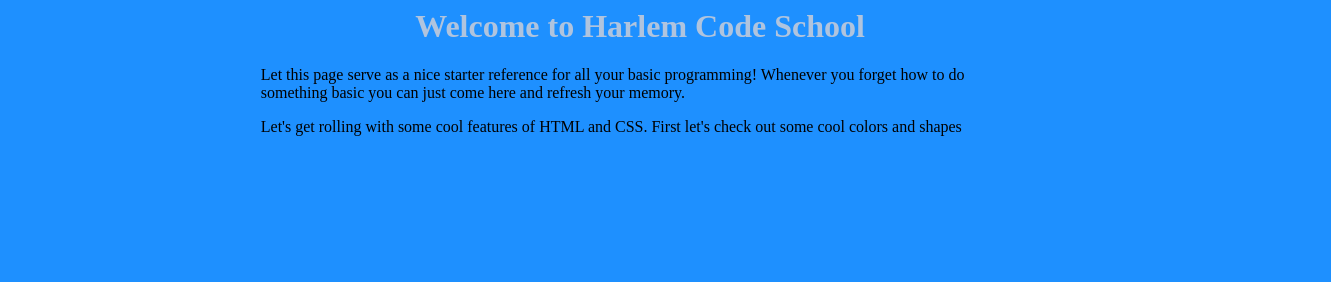
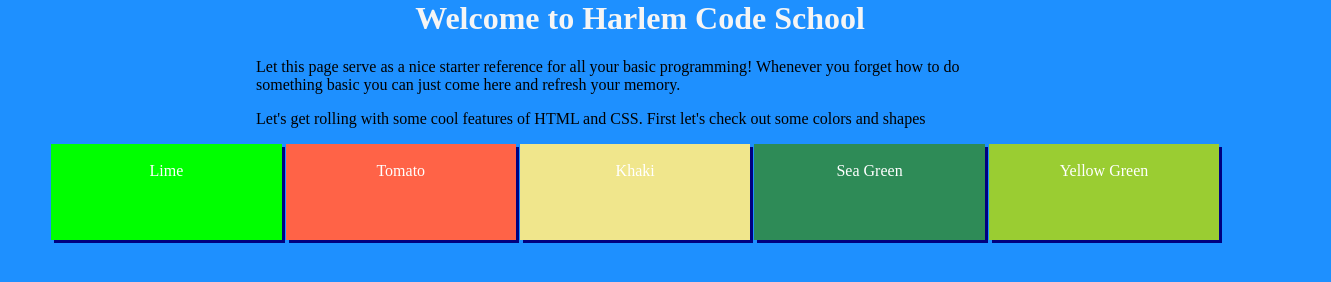
Before and after one commit to harlemCodeSchool/firstPage, a plain HTML site: page index.html in a window 1280 px wide. Shown: the whole page, 1331 px wide, since content can reach past the window. Drawn offline with Linux system fonts and the light colour scheme.

Commit message:
fun colors

```diff
--- a/index.html
+++ b/index.html
@@ -16,6 +16,16 @@
 	 BUT NOW WE HAVE THIS NICE EASY ONE.
   -->
 
+
+<!-- HTML pages have 3 parts, the doctype declaration, the
+Head section (everything between the <head> and </head> tags)
+and the body section, which is everything between 2 body tags.
+
+Nothing in the head tag gets rendered, rather it is used for information
+that the browser needs, like to allow us to give the browser CSS
+and Javascript pages that our HTML page needs to come to life. -->
+
+
  <head>
 <script src="./js.js"> </script>
 <link rel="stylesheet" type="text/css" href="style.css">
@@ -28,19 +38,20 @@
 
 	<p> Let this page serve as a nice starter reference for all your basic
 		programming! Whenever you forget how to do something basic you can
-	just come here and refresh your memory.  </p>
+		just come here and refresh your memory.
+	</p>
 
 	<p> Let's get rolling with some cool features of HTML and CSS.
-	First let's check out some cool colors and shapes
+		First let's check out some colors and shapes
 	</p>
 
 
 	<div class="colorBoxWrapper">
-	<div class="colorBox"> </div>
-	<div class="colorBox"> </div>
-	<div class="colorBox"> </div>
-	<div class="colorBox"> </div>
-	<div class="colorBox"> </div>
+		<div class="colorBox"> Lime</div>
+		<div class="colorBox"> Tomato </div>
+		<div class="colorBox"> Khaki </div>
+		<div class="colorBox"> Sea Green </div>
+		<div class="colorBox"> Yellow Green </div>
 	</div>
 
 </body>
--- a/style.css
+++ b/style.css
@@ -1,12 +1,48 @@
+/*  WELCOME TO THE CSS PAGE
+ A couple slashes and stars is all you need for CSS comments,
+ which is the same syntax for comments as multi-line comments in
+ javascript.   */
+
+
+
+/* By just writing 'body', we refer to the element tag 'body', ie the whole
+visible page.  */
+
 body {
 	background-color: dodgerblue;
+	margin: 0;
 }
 
-h1 {
-	text-align: center;
-	color: lightsteelblue; }
 
 body p {
 	width: 60%;
 	margin-left: 20%;
 }
+
+
+.colorBoxWrapper {
+	width: 100%;
+	margin-left: 4%;
+	height: 12%;
+}
+
+.colorBox {
+	display: inline-block;
+	width: 18%;
+	height: 100%;
+	color: white;
+	line-height: 3.35;
+	text-align: center;
+	box-shadow: 3px 3px 0px navy;
+}
+
+.colorBoxWrapper :nth-child(1){ background-color: lime; }
+.colorBoxWrapper :nth-child(2){ background-color: tomato; }
+.colorBoxWrapper :nth-child(3){ background-color: khaki; }
+.colorBoxWrapper :nth-child(4){ background-color: seagreen; }
+.colorBoxWrapper :nth-child(5){ background-color: yellowgreen; }
+
+
+h1 {
+	text-align: center;
+	color: whitesmoke; }
```
Lines whose indentation alone changed are shown as unchanged.
